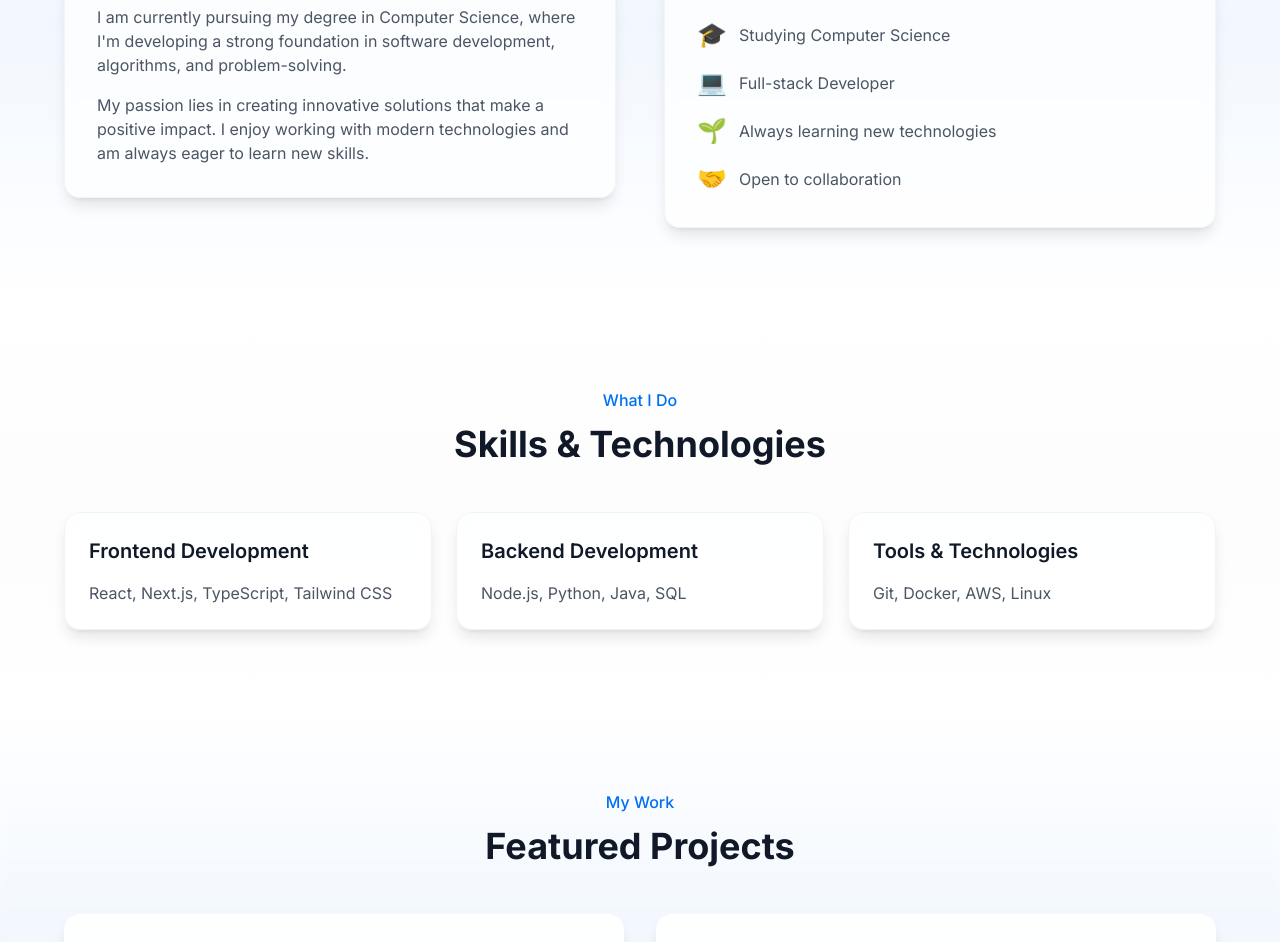
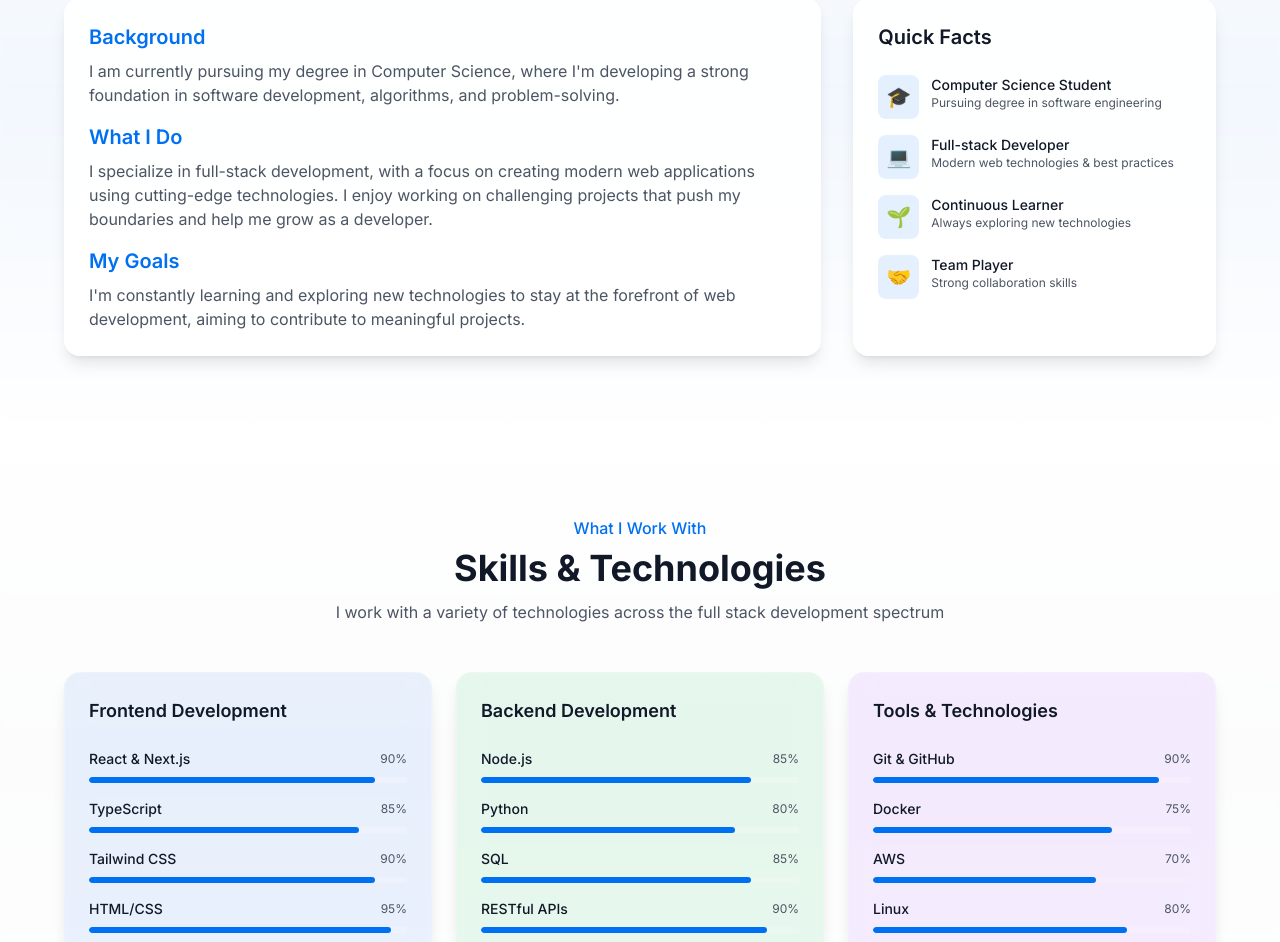
Before and after one commit to Mr-Harsh14/My-Portfolio, a Next.js app: page / in a window 1280 px wide. Shown: the part 1062-2004 px from the top of the page. Built offline with nearby package versions, Linux system fonts and the light colour scheme.

Commit message:
Update skills

```diff
--- a/src/app/page.tsx
+++ b/src/app/page.tsx
@@ -139,11 +139,15 @@ export default function Home() {
 
         {/* About Section */}
         <AnimatedSection id="about" className="section-padding relative">
+          <div className="absolute inset-0">
             <div className="absolute inset-0 bg-gradient-to-b from-transparent via-primary/5 to-transparent dark:via-primary/10" />
+            <div className="absolute inset-0 backdrop-blur-[1px]" />
+          </div>
           <div className="max-w-6xl mx-auto relative">
+            {/* Section Header */}
             <div className="text-center mb-12">
               <motion.p
-                className="text-primary font-medium mb-3"
+                className="text-primary font-medium mb-2"
                 initial={{ opacity: 0 }}
                 whileInView={{ opacity: 1 }}
                 viewport={{ once: true }}
@@ -151,121 +155,236 @@ export default function Home() {
                 About Me
               </motion.p>
               <motion.h2
-                className="text-3xl md:text-4xl font-bold mb-4"
+                className="text-3xl md:text-4xl font-bold mb-3"
                 initial={{ opacity: 0, y: 20 }}
                 whileInView={{ opacity: 1, y: 0 }}
                 viewport={{ once: true }}
               >
-                My Journey
+                My Journey So Far
               </motion.h2>
+              <motion.p
+                className="text-gray-600 dark:text-gray-400 max-w-2xl mx-auto"
+                initial={{ opacity: 0, y: 20 }}
+                whileInView={{ opacity: 1, y: 0 }}
+                viewport={{ once: true }}
+                transition={{ delay: 0.1 }}
+              >
+                Passionate about technology and driven by curiosity, I'm on a journey to create meaningful solutions through code.
+              </motion.p>
             </div>
-            <div className="grid md:grid-cols-2 gap-12 items-center">
+
+            <div className="grid lg:grid-cols-3 gap-8 items-stretch">
+              {/* Main Content */}
               <motion.div
-                className="bg-white/70 dark:bg-gray-900/70 backdrop-blur-sm p-8 rounded-2xl shadow-lg border border-gray-100 dark:border-gray-800"
-                variants={fadeInUp}
-                initial="initial"
-                whileInView="animate"
+                className="lg:col-span-2 bg-white/90 dark:bg-gray-900/90 backdrop-blur-md p-6 rounded-2xl shadow-lg border border-white/20 dark:border-gray-800/20"
+                initial={{ opacity: 0, x: -20 }}
+                whileInView={{ opacity: 1, x: 0 }}
                 viewport={{ once: true }}
               >
-                <p className="text-gray-600 dark:text-gray-400 mb-4">
+                <div className="prose prose-lg dark:prose-invert max-w-none">
+                  <div className="space-y-4">
+                    <div>
+                      <h3 className="text-xl font-semibold mb-2 text-primary">Background</h3>
+                      <p className="text-gray-600 dark:text-gray-400">
                         I am currently pursuing my degree in Computer Science, where I'm developing
                         a strong foundation in software development, algorithms, and problem-solving.
                       </p>
+                    </div>
+
+                    <div>
+                      <h3 className="text-xl font-semibold mb-2 text-primary">What I Do</h3>
                       <p className="text-gray-600 dark:text-gray-400">
-                  My passion lies in creating innovative solutions that make a positive impact.
-                  I enjoy working with modern technologies and am always eager to learn new skills.
+                        I specialize in full-stack development, with a focus on creating modern web applications
+                        using cutting-edge technologies. I enjoy working on challenging projects that push
+                        my boundaries and help me grow as a developer.
                       </p>
+                    </div>
+
+                    <div>
+                      <h3 className="text-xl font-semibold mb-2 text-primary">My Goals</h3>
+                      <p className="text-gray-600 dark:text-gray-400">
+                        I'm constantly learning and exploring new technologies to stay at the forefront
+                        of web development, aiming to contribute to meaningful projects.
+                      </p>
+                    </div>
+                  </div>
+                </div>
               </motion.div>
+
+              {/* Quick Facts */}
               <motion.div
-                className="bg-white/70 dark:bg-gray-900/70 backdrop-blur-sm p-8 rounded-2xl shadow-lg border border-gray-100 dark:border-gray-800 space-y-4"
-                variants={fadeInUp}
-                initial="initial"
-                whileInView="animate"
+                className="bg-white/90 dark:bg-gray-900/90 backdrop-blur-md p-6 rounded-2xl shadow-lg border border-white/20 dark:border-gray-800/20"
+                initial={{ opacity: 0, x: 20 }}
+                whileInView={{ opacity: 1, x: 0 }}
                 viewport={{ once: true }}
                 transition={{ delay: 0.2 }}
               >
-                <h3 className="text-xl font-semibold mb-4">Quick Facts</h3>
-                <ul className="space-y-4">
+                <h3 className="text-xl font-semibold mb-6">Quick Facts</h3>
+                <div className="space-y-4">
                   {[
-                    { emoji: '🎓', text: 'Studying Computer Science' },
-                    { emoji: '💻', text: 'Full-stack Developer' },
-                    { emoji: '🌱', text: 'Always learning new technologies' },
-                    { emoji: '🤝', text: 'Open to collaboration' }
+                    {
+                      emoji: '🎓',
+                      text: 'Computer Science Student',
+                      desc: 'Pursuing degree in software engineering'
+                    },
+                    {
+                      emoji: '💻',
+                      text: 'Full-stack Developer',
+                      desc: 'Modern web technologies & best practices'
+                    },
+                    {
+                      emoji: '🌱',
+                      text: 'Continuous Learner',
+                      desc: 'Always exploring new technologies'
+                    },
+                    {
+                      emoji: '🤝',
+                      text: 'Team Player',
+                      desc: 'Strong collaboration skills'
+                    }
                   ].map((fact, index) => (
-                    <motion.li
+                    <motion.div
                       key={index}
-                      className="flex items-center space-x-3 text-gray-600 dark:text-gray-400"
+                      className="flex items-start space-x-3"
                       initial={{ opacity: 0, x: -20 }}
                       whileInView={{ opacity: 1, x: 0 }}
                       viewport={{ once: true }}
                       transition={{ delay: index * 0.1 }}
                     >
-                      <span className="text-2xl">{fact.emoji}</span>
-                      <span>{fact.text}</span>
-                    </motion.li>
+                      <div className="bg-primary/10 dark:bg-primary/20 p-2 rounded-lg">
+                        <span className="text-xl">{fact.emoji}</span>
+                      </div>
+                      <div>
+                        <h4 className="font-medium text-gray-900 dark:text-white text-sm">{fact.text}</h4>
+                        <p className="text-xs text-gray-600 dark:text-gray-400">{fact.desc}</p>
+                      </div>
+                    </motion.div>
                   ))}
-                </ul>
+                </div>
               </motion.div>
             </div>
           </div>
         </AnimatedSection>
 
         {/* Skills Section */}
-        <AnimatedSection id="skills" className="section-padding relative overflow-hidden">
+        <AnimatedSection id="skills" className="section-padding relative">
+          <div className="absolute inset-0">
             <div className="absolute inset-0 bg-gradient-to-b from-transparent via-gray-50/50 to-transparent dark:via-gray-800/50" />
+            <div className="absolute inset-0 backdrop-blur-[1px]" />
+          </div>
           <div className="max-w-6xl mx-auto relative">
             <div className="text-center mb-12">
               <motion.p
-                className="text-primary font-medium mb-3"
+                className="text-primary font-medium mb-2"
                 initial={{ opacity: 0 }}
                 whileInView={{ opacity: 1 }}
                 viewport={{ once: true }}
               >
-                What I Do
+                What I Work With
               </motion.p>
               <motion.h2
-                className="text-3xl md:text-4xl font-bold mb-4"
+                className="text-3xl md:text-4xl font-bold mb-3"
                 initial={{ opacity: 0, y: 20 }}
                 whileInView={{ opacity: 1, y: 0 }}
                 viewport={{ once: true }}
               >
                 Skills & Technologies
               </motion.h2>
+              <motion.p
+                className="text-gray-600 dark:text-gray-400 max-w-2xl mx-auto"
+                initial={{ opacity: 0, y: 20 }}
+                whileInView={{ opacity: 1, y: 0 }}
+                viewport={{ once: true }}
+                transition={{ delay: 0.1 }}
+              >
+                I work with a variety of technologies across the full stack development spectrum
+              </motion.p>
             </div>
-            <div className="grid grid-cols-1 md:grid-cols-3 gap-6">
+
+            <div className="grid grid-cols-1 md:grid-cols-2 lg:grid-cols-3 gap-6">
               {[
                 {
                   title: "Frontend Development",
-                  skills: "React, Next.js, TypeScript, Tailwind CSS",
-                  delay: 0
+                  skills: [
+                    { name: "React & Next.js", level: 90 },
+                    { name: "TypeScript", level: 85 },
+                    { name: "Tailwind CSS", level: 90 },
+                    { name: "HTML/CSS", level: 95 },
+                  ],
+                  bgClass: "bg-blue-500/10 dark:bg-blue-500/20"
                 },
                 {
                   title: "Backend Development",
-                  skills: "Node.js, Python, Java, SQL",
-                  delay: 0.2
+                  skills: [
+                    { name: "Node.js", level: 85 },
+                    { name: "Python", level: 80 },
+                    { name: "SQL", level: 85 },
+                    { name: "RESTful APIs", level: 90 },
+                  ],
+                  bgClass: "bg-green-500/10 dark:bg-green-500/20"
                 },
                 {
                   title: "Tools & Technologies",
-                  skills: "Git, Docker, AWS, Linux",
-                  delay: 0.4
+                  skills: [
+                    { name: "Git & GitHub", level: 90 },
+                    { name: "Docker", level: 75 },
+                    { name: "AWS", level: 70 },
+                    { name: "Linux", level: 80 },
+                  ],
+                  bgClass: "bg-purple-500/10 dark:bg-purple-500/20"
                 }
               ].map((category, index) => (
                 <motion.div
                   key={category.title}
-                  className="bg-white/70 dark:bg-gray-900/70 backdrop-blur-sm p-6 rounded-2xl shadow-lg border border-gray-100 dark:border-gray-800"
+                  className={`backdrop-blur-md p-6 rounded-2xl shadow-lg border border-white/20 dark:border-gray-800/20 ${category.bgClass}`}
                   initial={{ opacity: 0, y: 20 }}
                   whileInView={{ opacity: 1, y: 0 }}
                   viewport={{ once: true }}
-                  transition={{ delay: category.delay }}
-                  whileHover={{ y: -5 }}
+                  transition={{ delay: index * 0.1 }}
                 >
-                  <h3 className="text-xl font-semibold mb-4">{category.title}</h3>
-                  <p className="text-gray-600 dark:text-gray-400">
-                    {category.skills}
-                  </p>
+                  <h3 className="text-lg font-semibold mb-6">{category.title}</h3>
+                  <div className="space-y-4">
+                    {category.skills.map((skill, skillIndex) => (
+                      <motion.div
+                        key={skill.name}
+                        className="space-y-2"
+                        initial={{ opacity: 0, x: -20 }}
+                        whileInView={{ opacity: 1, x: 0 }}
+                        viewport={{ once: true }}
+                        transition={{ delay: (index * 0.1) + (skillIndex * 0.1) }}
+                      >
+                        <div className="flex justify-between items-center">
+                          <span className="text-sm font-medium">{skill.name}</span>
+                          <span className="text-xs text-gray-600 dark:text-gray-400">{skill.level}%</span>
+                        </div>
+                        <div className="h-1.5 bg-white/20 dark:bg-gray-700 rounded-full overflow-hidden">
+                          <motion.div
+                            className="h-full bg-primary dark:bg-primary/80 rounded-full"
+                            initial={{ width: 0 }}
+                            whileInView={{ width: `${skill.level}%` }}
+                            viewport={{ once: true }}
+                            transition={{ duration: 1, ease: "easeOut" }}
+                          />
+                        </div>
                       </motion.div>
                     ))}
                   </div>
+                </motion.div>
+              ))}
+            </div>
+
+            {/* Additional Skills */}
+            <motion.div
+              className="mt-8 text-center"
+              initial={{ opacity: 0, y: 20 }}
+              whileInView={{ opacity: 1, y: 0 }}
+              viewport={{ once: true }}
+              transition={{ delay: 0.4 }}
+            >
+              <p className="text-sm text-gray-600 dark:text-gray-400">
+                Additional skills include: Jest, GraphQL, MongoDB, Redis, CI/CD, and more.
+              </p>
+            </motion.div>
           </div>
         </AnimatedSection>
 
```
Lines whose indentation alone changed are shown as unchanged.
